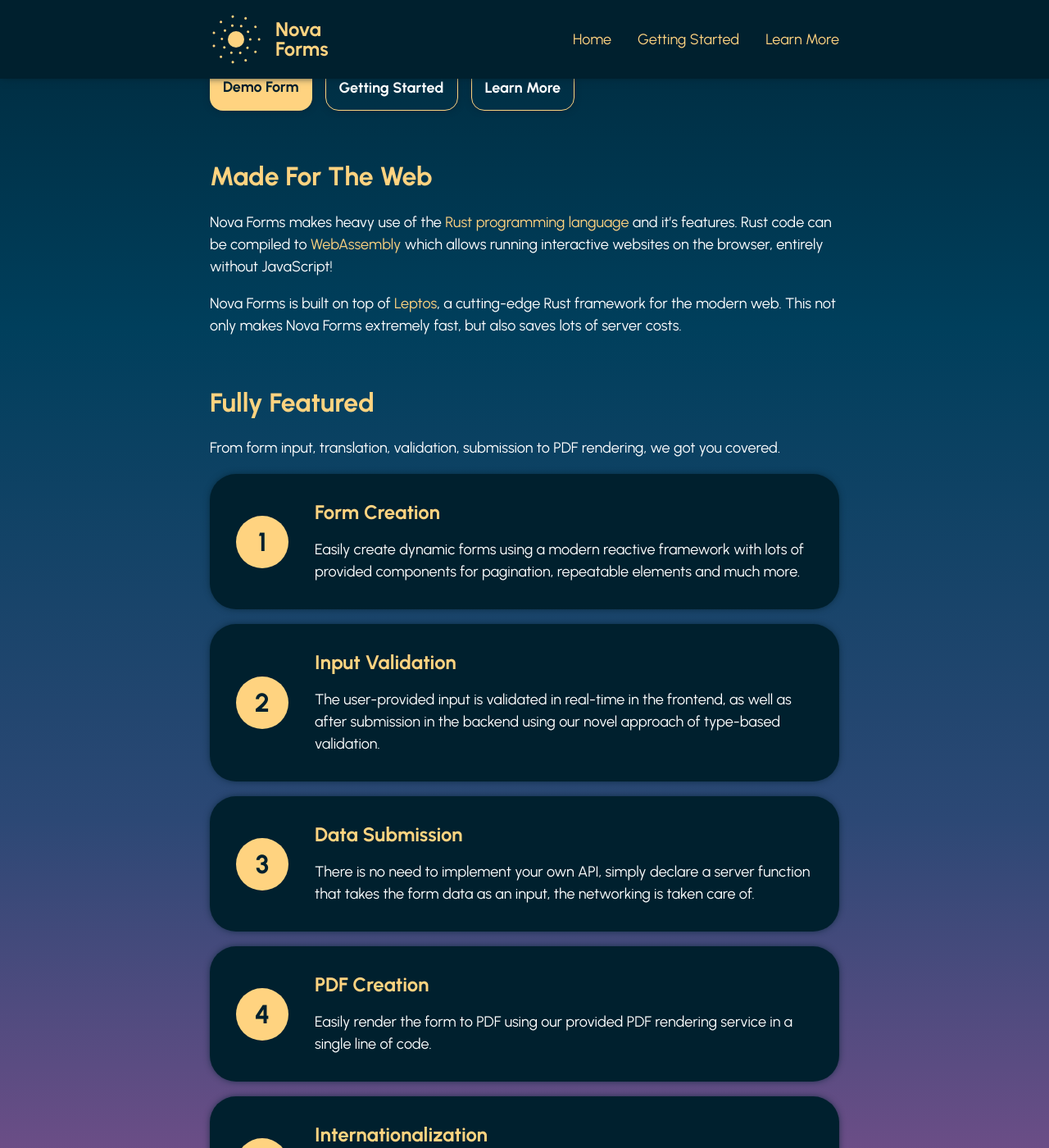
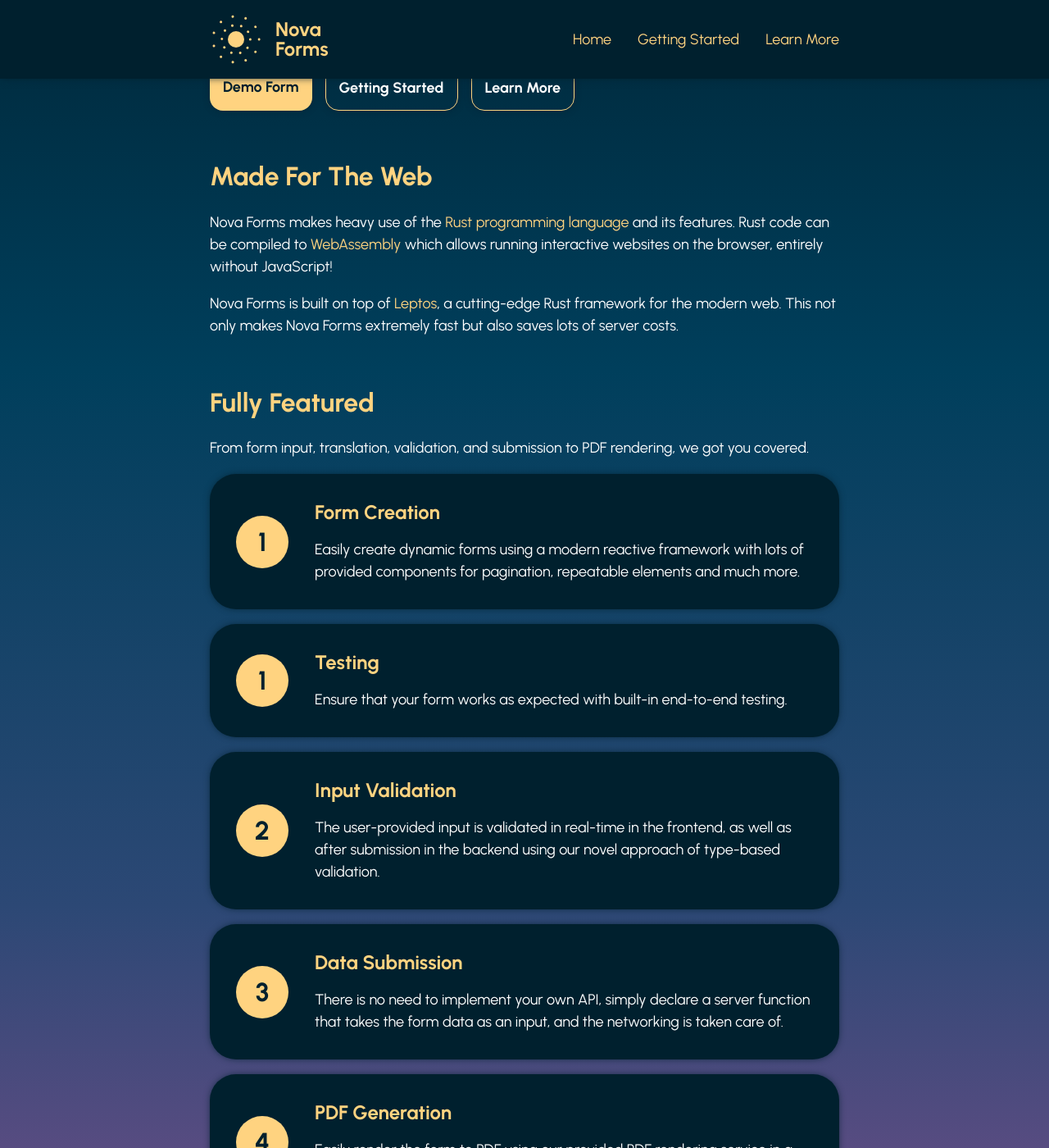
Before and after one commit to nova-forms/nova-forms.github.io, a Jekyll site: the page built from index.markdown, in a window 1280 px wide and 1400 px high, scrolled down 297 px. Shown: the whole window at 82% size. Built offline with Jekyll 4.4.1, drawn with Linux system fonts in a browser that asks for light colours; our own code applies the rules of GitHub Pages for plain Markdown files.

Commit message:
Update index.markdown

```diff
--- a/index.markdown
+++ b/index.markdown
@@ -15,20 +15,21 @@ Create a fully featured form in minutes.
 
 ## Made For The Web
 
-Nova Forms makes heavy use of the [Rust programming language](https://www.rust-lang.org/) and it's features. Rust code can be compiled to [WebAssembly](https://www.rust-lang.org/what/wasm) which allows running interactive websites on the browser, entirely without JavaScript!
+Nova Forms makes heavy use of the [Rust programming language](https://www.rust-lang.org/) and its features. Rust code can be compiled to [WebAssembly](https://www.rust-lang.org/what/wasm) which allows running interactive websites on the browser, entirely without JavaScript!
 
 Nova Forms is built on top of [Leptos](https://leptos.dev), a cutting-edge Rust framework for the modern web.
-This not only makes Nova Forms extremely fast, but also saves lots of server costs.
+This not only makes Nova Forms extremely fast but also saves lots of server costs.
 
 
 ## Fully Featured
 
-From form input, translation, validation, submission to PDF rendering, we got you covered.
+From form input, translation, validation, and submission to PDF rendering, we got you covered.
 
 <div class="steps">
     {% include step.html number=1 title="Form Creation" description="Easily create dynamic forms using a modern reactive framework with lots of provided components for pagination, repeatable elements and much more." %}
+    {% include step.html number=1 title="Testing" description="Ensure that your form works as expected with built-in end-to-end testing." %}
     {% include step.html number=2 title="Input Validation" description="The user-provided input is validated in real-time in the frontend, as well as after submission in the backend using our novel approach of type-based validation." %}
-    {% include step.html number=3 title="Data Submission" description="There is no need to implement your own API, simply declare a server function that takes the form data as an input, the networking is taken care of." %}
-    {% include step.html number=4 title="PDF Creation" description="Easily render the form to PDF using our provided PDF rendering service in a single line of code." %}
+    {% include step.html number=3 title="Data Submission" description="There is no need to implement your own API, simply declare a server function that takes the form data as an input, and the networking is taken care of." %}
+    {% include step.html number=4 title="PDF Generation" description="Easily render the form to PDF using our provided PDF rendering service in a single line of code." %}
     {% include step.html number=5 title="Internationalization" description="Internationalize your forms as well as the generated PDFs by using compile-time checked translations." %}
 </div>
```
